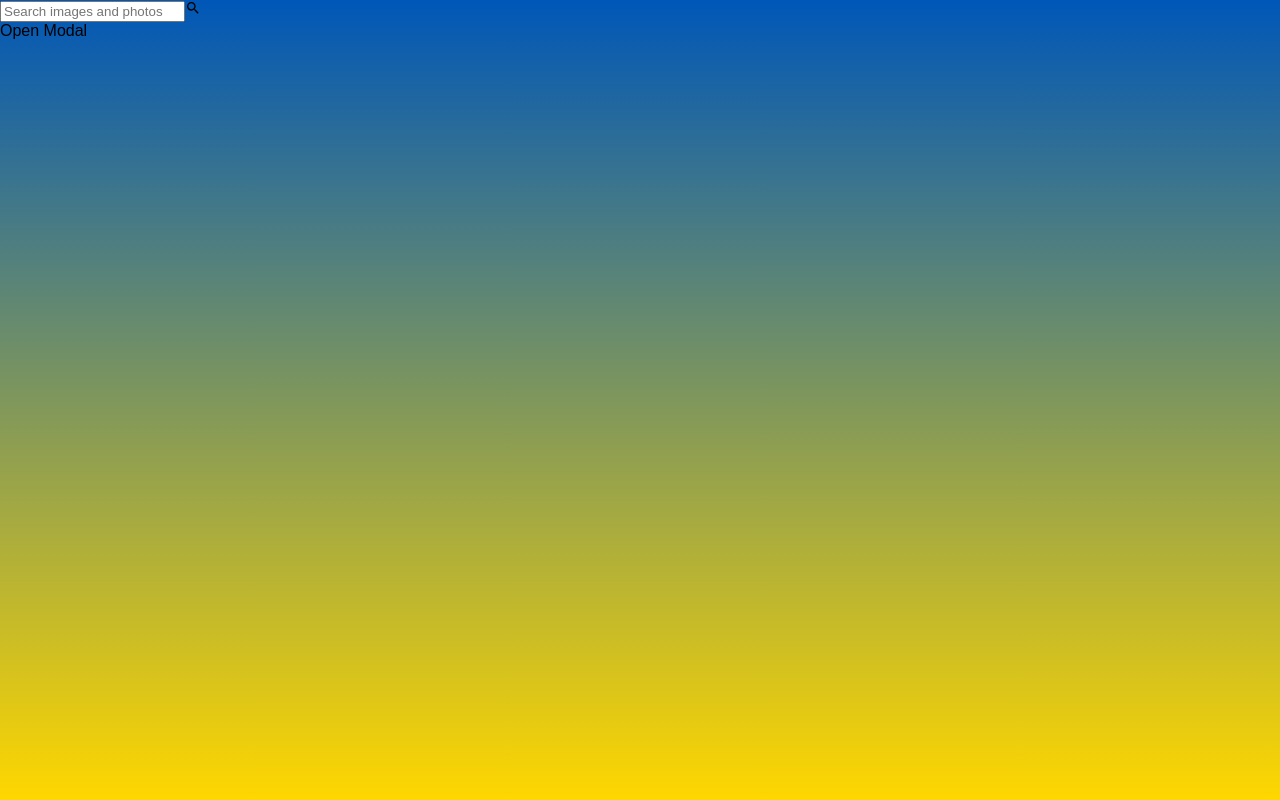
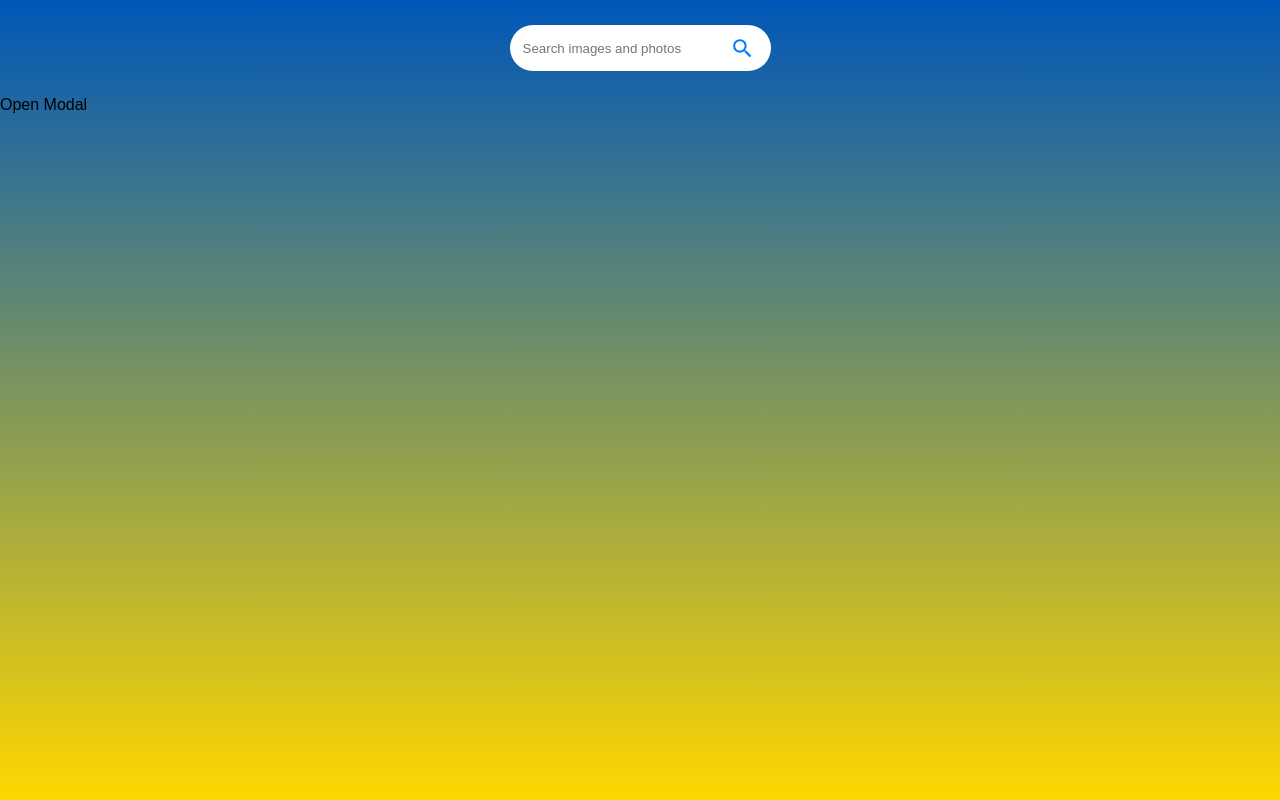
Before and after one commit to Valeria-Karanduyk/goit-react-hw-04, a React (Vite) app: page / in a window 1280 px wide. Built offline with nearby package versions, Linux system fonts and the light colour scheme.

Commit message:
search styles

```diff
--- a/src/components/SearchBar/SearchBar.module.css
+++ b/src/components/SearchBar/SearchBar.module.css
@@ -0,0 +1,39 @@
+.header{
+    display: flex;
+    flex-direction: column;
+    justify-content: center;
+    align-items: center;
+    margin: 25px 0;
+}
+
+.form{
+    padding: 0 10px;
+        display: flex;
+        min-height: 44px;
+        border: 1px solid transparent;
+        background: #fff;
+        border-radius: 24px;
+        overflow: hidden;
+}
+
+.inputText{
+    background-color: transparent;
+    border: none;
+    min-width: 200px;
+}
+
+.btn{
+    padding: 0 5px;
+        display: flex;
+        align-items: center;
+        justify-content: center;
+        width: 25px;
+        height: 25px;
+        fill: #007DFF;
+        transition: transform 200ms ease-in-out, fill 200ms ease-in-out;
+
+        &:hover,
+            :focus {
+                fill: #3350e9;
+            }
+}
```
